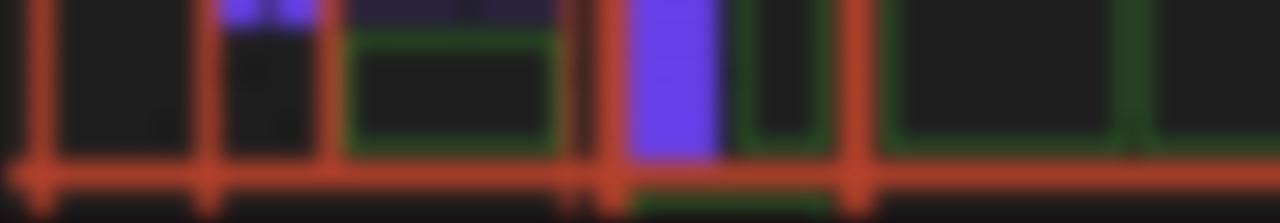
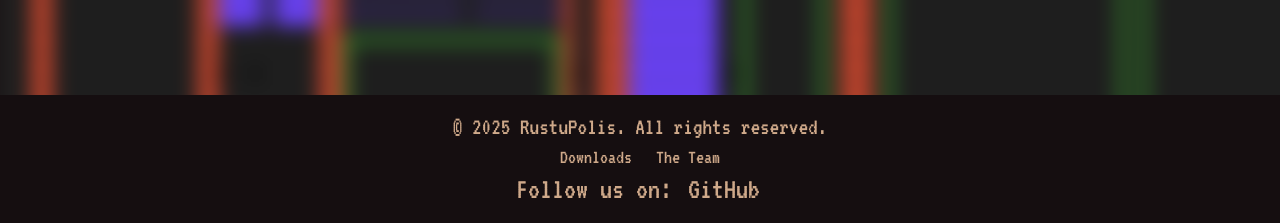
Before and after one commit to Deadelineurz/rustupolis, an Astro site in the folder website/: page /rustupolis/team in a window 1280 px wide. Shown: the part 585-808 px from the top of the page. Built offline with nearby package versions, Linux system fonts and the light colour scheme; Astro itself is replaced by a stand-in of ours; a web font is replaced by a local one.

Commit message:
feat(Website):  added footer

```diff
--- /dev/null
+++ b/website/src/components/Footer.astro
@@ -0,0 +1,21 @@
+---
+
+---
+
+<div class="w-full bg-ui-black text-sand text-xl text-center py-4 ">
+    <div class="container mx-auto">
+        <p class="text-2xl">
+            &copy; 2025 RustuPolis. All rights reserved.
+        </p>
+        <div>
+            <a href="/rustupolis/downloads" class="text-sand hover:opacity-50 mx-2">Downloads</a>
+            <a href="/rustupolis/team" class="text-sand hover:opacity-50 mx-2">The Team</a>
+        </div>
+        <div>
+            <p class="text-3xl">
+                Follow us on:
+                <a href="https://github.com/RustuPolis" class="text-sand hover:opacity-50 mx-1">GitHub</a>
+            </p>
+        </div>
+    </div>
+</div>
--- a/website/src/pages/downloads.astro
+++ b/website/src/pages/downloads.astro
@@ -5,6 +5,7 @@ import linuxLogo from "../assets/linux.png"
 import AppleLogo from "../assets/apple.svg"
 import WindowsLogo from "../assets/windows.png"
 import OsCard from "../components/osCard.astro";
+import Footer from "../components/Footer.astro";
 ---
 
 <Layout>
@@ -65,5 +66,6 @@ import OsCard from "../components/osCard.astro";
                 <OsCard image_src={AppleLogo.src} os_name="MacOS" />
             </div>
         </div>
+        <Footer />
     </div>
 </Layout>
--- a/website/src/pages/team.astro
+++ b/website/src/pages/team.astro
@@ -1,13 +1,15 @@
 ---
 
-import Layout from "../layouts/Layout.astro";---
+import Layout from "../layouts/Layout.astro";
+import Footer from "../components/Footer.astro";
+---
 
 <Layout>
-    <div class="text-white h-full w-full text-9xl flex flex-col   justify-center items-center">
-        <div class="py-20">
+    <div class="text-white h-full w-full  flex flex-col   justify-center items-center">
+        <div class="py-20 text-9xl">
             The team
         </div>
-        <div class="flex flex-row justify-center w-full h-full gap-20">
+        <div class="flex flex-row justify-center w-full h-full gap-20 text-9xl">
             <a class="flex flex-col text-center text-2xl bg-sand rounded-lg h-fit w-fit cursor-pointer" href="https://github.com/cryoxe" target="_blank" referrerpolicy="no-referrer">
                 <img class="block w-fit rounded-t-lg" src="https://avatars.githubusercontent.com/u/71180076?s=70&v=4" alt="" style="width: 200px; "/>
                 <div>
@@ -36,5 +38,6 @@ import Layout from "../layouts/Layout.astro";---
             </a>
 
         </div>
+        <Footer />
     </div>
 </Layout>
```
